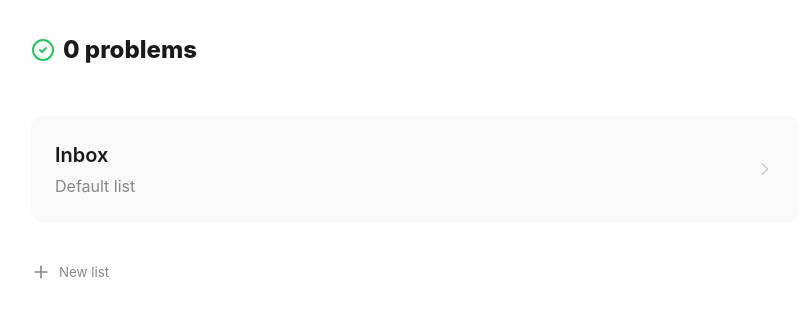
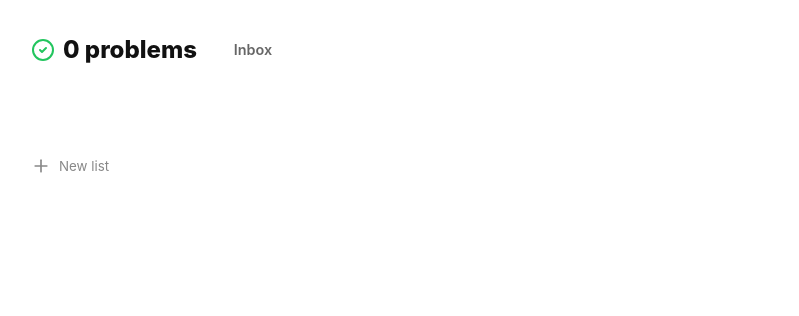
Before and after one commit to rafaelmadeira/problems, a React (Vite) app: page / in a window 1280 px wide. Shown: the top 316 px of the page, without its empty margins (225-1024 px from the left). Built offline with nearby package versions, Linux system fonts and the light colour scheme.

Commit message:
feat: separate inbox from list view

```diff
--- a/src/App.tsx
+++ b/src/App.tsx
@@ -1,4 +1,4 @@
-import { Routes, Route, Link } from 'react-router-dom';
+import { Routes, Route, Link, useLocation } from 'react-router-dom';
 import { useStore } from './context/StoreContext';
 import HomePage from './pages/HomePage';
 import ProblemPage from './pages/ProblemPage'; // We will create this next
@@ -6,6 +6,7 @@ import { CheckCircle2 } from 'lucide-react';
 
 function App() {
   const { state } = useStore();
+  const location = useLocation();
 
   // Calculate total recursive problems (only incomplete)
   const countProblems = (problems: any[]): number => {
@@ -25,12 +26,53 @@ function App() {
 
   const title = totalProblems === 0 ? '0 problems' : `${totalProblems} problems`;
 
+  // Calculate Inbox count
+  const inboxList = state.lists.find(l => l.id === 'inbox');
+  const inboxCount = inboxList ? countProblems(inboxList.problems) : 0;
+  const isInboxActive = location.pathname.includes('/list/inbox');
+
   return (
     <div style={{ maxWidth: '800px', margin: '0 auto', padding: '2rem 1rem' }}>
-      <header style={{ marginBottom: '3rem', display: 'flex', alignItems: 'center', justifyContent: 'space-between' }}>
-        <Link to="/" style={{ fontSize: '1.5rem', fontWeight: '800', display: 'flex', alignItems: 'center', gap: '0.5rem' }}>
+      <header style={{ marginBottom: '3rem', display: 'flex', alignItems: 'center', gap: '1.5rem' }}>
+        <Link to="/" style={{ fontSize: '1.5rem', fontWeight: '800', display: 'flex', alignItems: 'center', gap: '0.5rem', color: '#111', textDecoration: 'none' }}>
           {totalProblems === 0 && <CheckCircle2 size={24} color="#22c55e" />}
           <span>{title}</span>
+        </Link>
+        <Link
+          to="/list/inbox"
+          style={{
+            padding: '0.4rem 0.8rem',
+            backgroundColor: isInboxActive ? '#eee' : 'transparent',
+            borderRadius: '6px',
+            color: isInboxActive ? '#111' : '#666',
+            textDecoration: 'none',
+            fontWeight: '600',
+            fontSize: '0.9rem',
+            display: 'flex',
+            alignItems: 'center',
+            gap: '0.5rem',
+            transition: 'all 0.2s',
+            cursor: 'pointer'
+          }}
+          onMouseEnter={(e) => {
+            if (!isInboxActive) e.currentTarget.style.backgroundColor = '#f5f5f5';
+          }}
+          onMouseLeave={(e) => {
+            if (!isInboxActive) e.currentTarget.style.backgroundColor = 'transparent';
+          }}
+        >
+          <span>Inbox</span>
+          {inboxCount > 0 && (
+            <span style={{
+              backgroundColor: isInboxActive ? '#ddd' : '#eee',
+              padding: '0.1rem 0.5rem',
+              borderRadius: '999px',
+              fontSize: '0.75rem',
+              color: '#333'
+            }}>
+              {inboxCount}
+            </span>
+          )}
         </Link>
       </header>
 
--- a/src/pages/HomePage.tsx
+++ b/src/pages/HomePage.tsx
@@ -44,7 +44,7 @@ export default function HomePage() {
     return (
         <div>
             <div style={{ display: 'flex', flexDirection: 'column', gap: '1rem' }}>
-                {state.lists.map((list, index) => {
+                {state.lists.filter(l => l.id !== 'inbox').map((list, index) => {
                     const count = list.problems.length;
                     return (
                         <div
```
